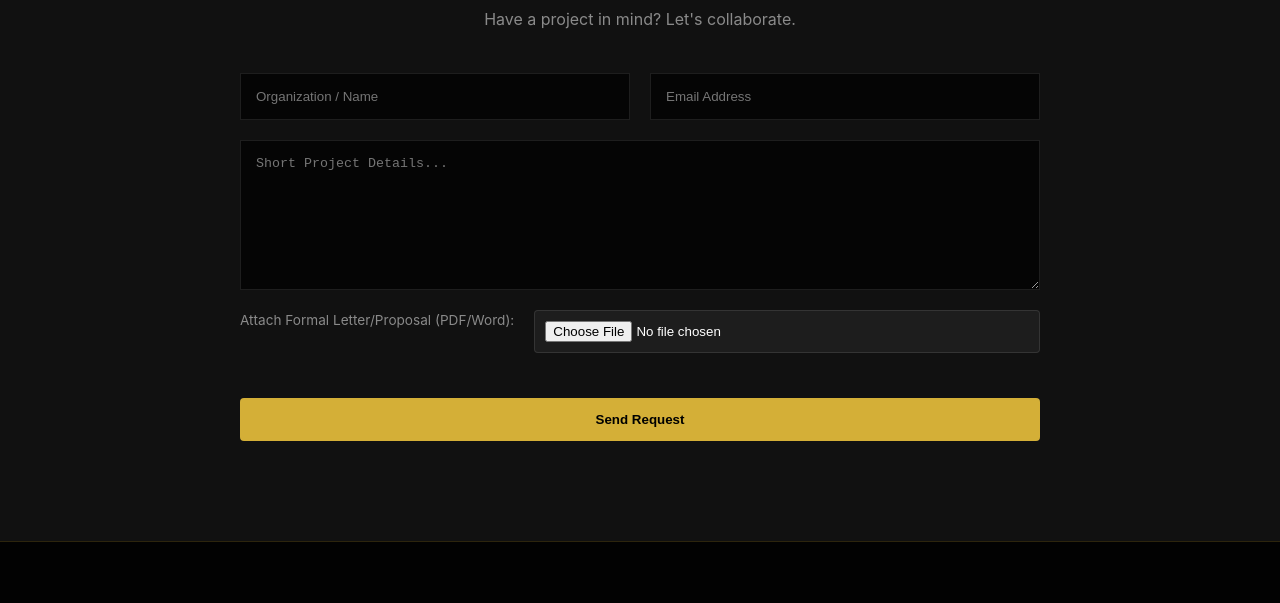
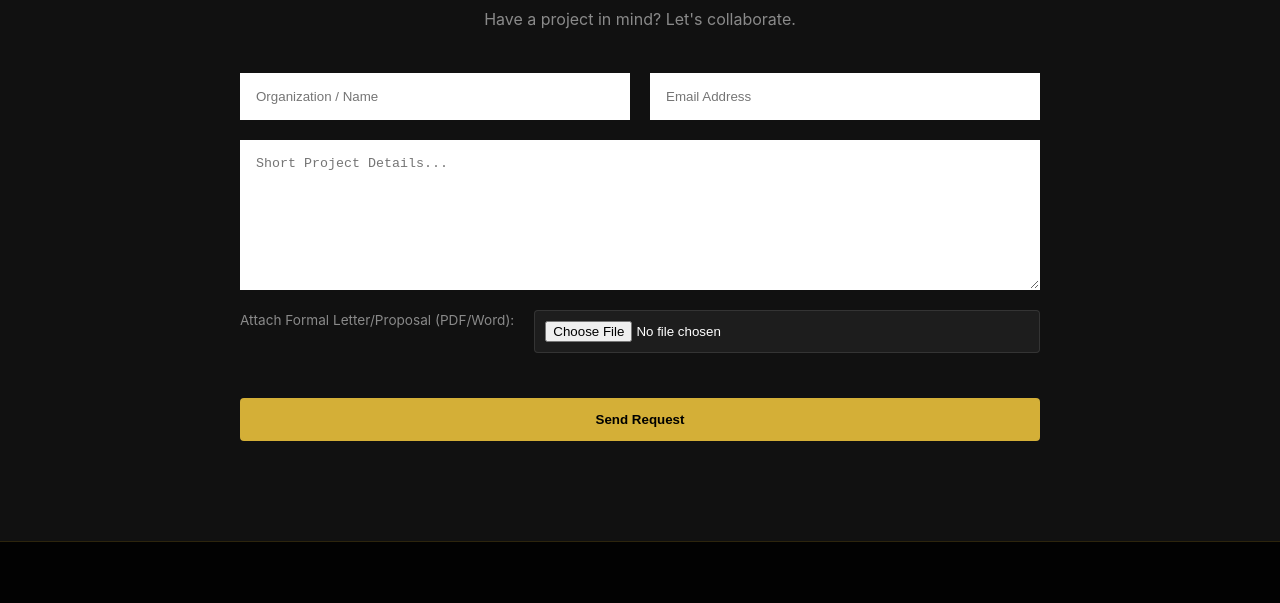
Before and after one commit to carljen/sinekultura-website, a website: page public/index.html in a window 1280 px wide. Shown: the part 1494-2097 px from the top of the page. Drawn offline with Linux system fonts and the light colour scheme; no server answers.

Commit message:
Change background color to white

```diff
--- a/public/style.css
+++ b/public/style.css
@@ -1,7 +1,7 @@
 /* Premium Black & Gold Theme - SINE KULTURA FINAL */
 
 :root {
-    --bg-color: #050505;
+    --bg-color: #FFFFFF;
     --surface-color: #111111;
     --text-main: #fcfcfc;
     --text-muted: #8a8a8a;
```
